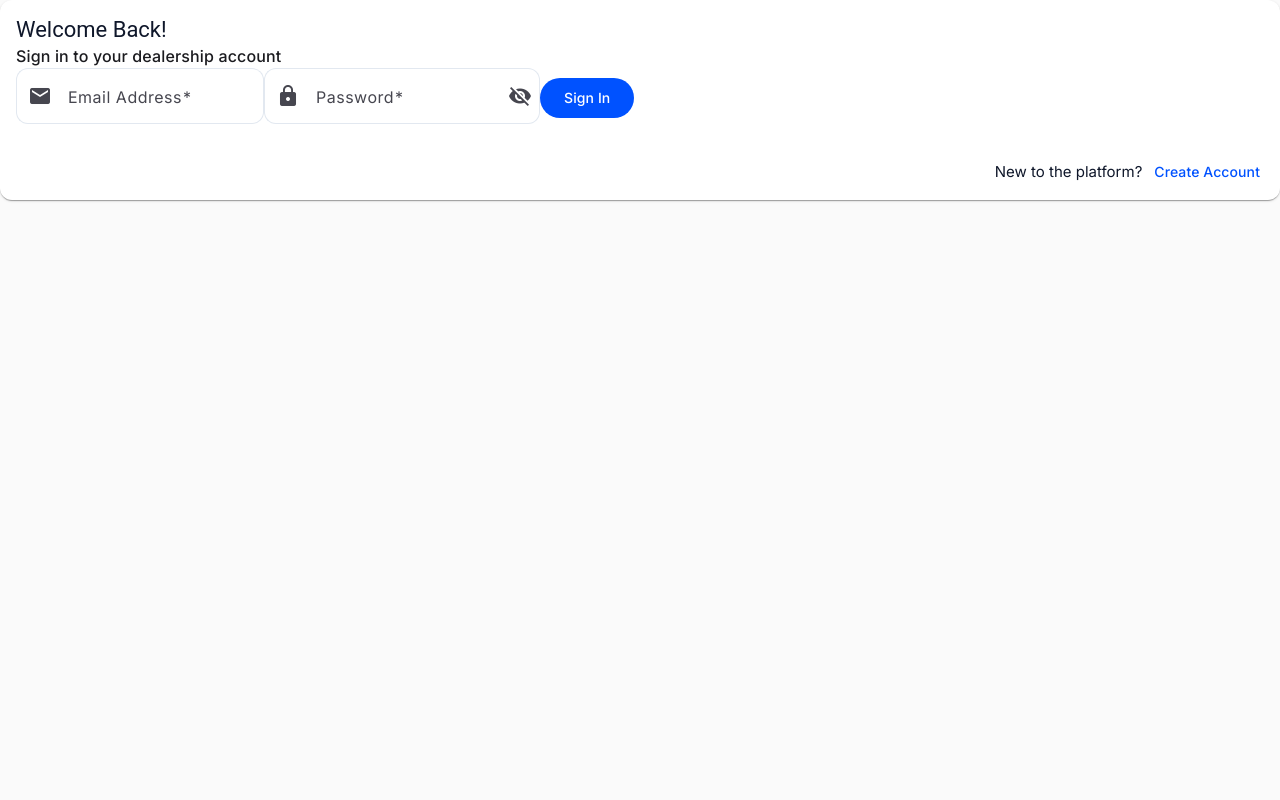
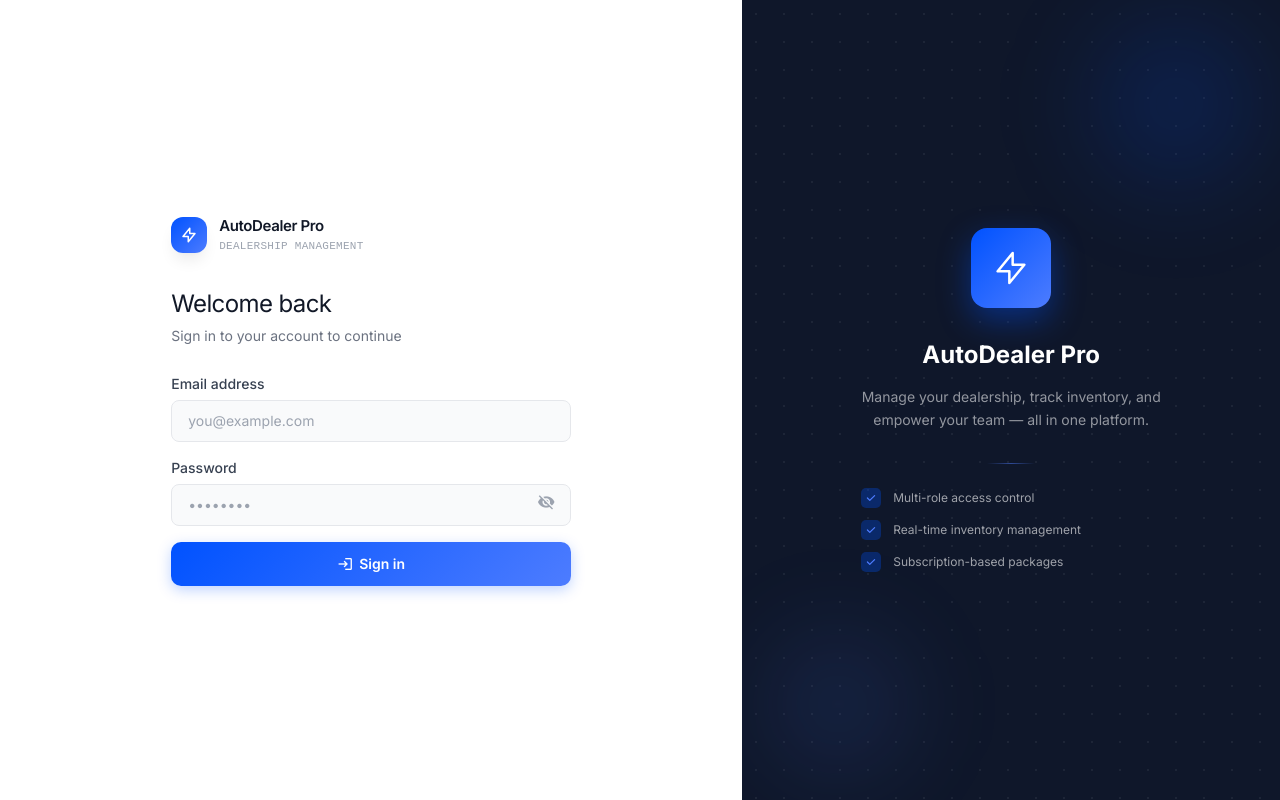
Before and after one commit to rupinmunjal/car-dealership-management, an Angular app in the folder src/main/webapp/: page /login in a window 1280 px wide. Built offline with nearby package versions, Linux system fonts and the light colour scheme.

Commit message:
feat: redesign authentication screens

```diff
--- a/src/main/webapp/src/app/app.routes.ts
+++ b/src/main/webapp/src/app/app.routes.ts
@@ -18,7 +18,7 @@ import { authGuard, publicOnlyGuard, roleGuard } from './guards/auth.guard';
 export const routes: Routes = [
   // ── Public routes ──────────────────────────────────────────
   { path: 'login', component: Login, canActivate: [publicOnlyGuard] },
-  { path: 'register', component: Register, canActivate: [publicOnlyGuard] },
+  { path: 'register', redirectTo: 'login' },
 
   // ── Role dashboard routes ──────────────────────────────────
   {
--- a/src/main/webapp/src/app/pages/login/login.css
+++ /dev/null
@@ -1,2 +0,0 @@
-/* Login page — relies on global auth styles */
-/* All styles in global: .auth-container, .auth-card, .auth-form, .submit-btn, etc. */
--- a/src/main/webapp/src/app/pages/login/login.html
+++ b/src/main/webapp/src/app/pages/login/login.html
@@ -1,49 +1,72 @@
-<div class="auth-container">
-  <mat-card class="auth-card">
-    <mat-card-header>
-      <mat-card-title>Welcome Back!</mat-card-title>
-      <mat-card-subtitle>Sign in to your dealership account</mat-card-subtitle>
-    </mat-card-header>
+<app-auth-shell>
+  <div class="page-enter">
 
-    <mat-card-content>
-      <form (ngSubmit)="onSubmit()" class="auth-form">
+    <!-- Brand wordmark -->
+    <div class="flex items-center gap-3 mb-8">
+      <div class="w-9 h-9 rounded-xl flex items-center justify-center flex-shrink-0 gradient-brand shadow-lg">
+        <svg class="w-[18px] h-[18px] text-white" fill="none" stroke="currentColor" viewBox="0 0 24 24">
+          <path stroke-linecap="round" stroke-linejoin="round" stroke-width="2" d="M13 10V3L4 14h7v7l9-11h-7z"/>
+        </svg>
+      </div>
+      <div>
+        <span class="text-[15px] font-semibold tracking-tight text-gray-900">AutoDealer Pro</span>
+        <p class="text-[11px] font-mono text-gray-400 tracking-wide uppercase">Dealership Management</p>
+      </div>
+    </div>
 
-        <mat-form-field appearance="outline" class="full-width">
-          <mat-label>Email Address</mat-label>
-          <input matInput type="email" [(ngModel)]="credentials.email" name="email" required
-                 placeholder="your.email@example.com">
-          <mat-icon matPrefix>email</mat-icon>
-          <mat-error>Valid email is required</mat-error>
-        </mat-form-field>
+    <!-- Heading -->
+    <h1 class="text-2xl font-display tracking-tight text-gray-900">Welcome back</h1>
+    <p class="mt-1.5 text-sm text-gray-500">Sign in to your account to continue</p>
 
-        <mat-form-field appearance="outline" class="full-width">
-          <mat-label>Password</mat-label>
-          <input matInput [type]="hidePassword ? 'password' : 'text'"
-                 [(ngModel)]="credentials.password" name="password" required>
-          <mat-icon matPrefix>lock</mat-icon>
-          <button mat-icon-button matSuffix type="button"
-                  (click)="hidePassword = !hidePassword"
-                  [attr.aria-label]="'Toggle password visibility'">
-            <mat-icon>{{ hidePassword ? 'visibility_off' : 'visibility' }}</mat-icon>
+    <!-- Form -->
+    <form (ngSubmit)="onSubmit()" class="mt-7 space-y-4">
+      <!-- Email -->
+      <div>
+        <label for="email" class="block text-sm font-medium text-gray-700 mb-1.5">Email address</label>
+        <input
+          id="email"
+          type="email"
+          [(ngModel)]="credentials.email"
+          name="email"
+          required
+          autocomplete="email"
+          placeholder="you@example.com"
+          class="input"
+        />
+      </div>
+
+      <!-- Password -->
+      <div>
+        <label for="password" class="block text-sm font-medium text-gray-700 mb-1.5">Password</label>
+        <div class="relative">
+          <input
+            id="password"
+            [type]="hidePassword ? 'password' : 'text'"
+            [(ngModel)]="credentials.password"
+            name="password"
+            required
+            autocomplete="current-password"
+            placeholder="••••••••"
+            class="input pr-11"
+          />
+          <button
+            type="button"
+            (click)="hidePassword = !hidePassword"
+            class="absolute right-3 top-1/2 -translate-y-1/2 p-1 text-gray-400 hover:text-gray-600 transition-colors rounded"
+            tabindex="-1"
+            [attr.aria-label]="hidePassword ? 'Show password' : 'Hide password'"
+          >
+            <mat-icon class="!text-[18px] leading-none !w-[18px] !h-[18px]">{{ hidePassword ? 'visibility_off' : 'visibility' }}</mat-icon>
           </button>
-        </mat-form-field>
+        </div>
+      </div>
 
-        <div *ngIf="error" class="error-message">
-          <mat-icon>error_outline</mat-icon>
-          <span>{{ error }}</span>
-        </div>
+      <!-- Error message -->
+      <app-alert type="error" [message]="error" [dismissible]="true" (dismissed)="error = ''" class="animate-[shake_0.3s_ease-in-out]"/>
 
-        <button mat-flat-button color="primary" type="submit"
-                class="full-width submit-btn" [disabled]="loading">
-          <mat-spinner *ngIf="loading" diameter="20" class="spinner-inline"></mat-spinner>
-          <span *ngIf="!loading">Sign In</span>
-        </button>
-      </form>
-    </mat-card-content>
+      <!-- Submit button -->
+      <app-btn type="submit" variant="primary" [loading]="loading" class="w-full" icon="login">Sign in</app-btn>
+    </form>
 
-    <mat-card-actions align="end">
-      <span class="muted">New to the platform?</span>
-      <a mat-button color="primary" routerLink="/register">Create Account</a>
-    </mat-card-actions>
-  </mat-card>
-</div>
+  </div>
+</app-auth-shell>
--- a/src/main/webapp/src/app/pages/register/register.css
+++ /dev/null
@@ -1,2 +0,0 @@
-/* Register page — relies on global auth styles */
-/* All styles in global: .auth-container, .auth-card, .auth-form, .submit-btn, etc. */
--- a/src/main/webapp/src/app/pages/register/register.html
+++ b/src/main/webapp/src/app/pages/register/register.html
@@ -1,57 +1,96 @@
-<div class="auth-container">
-  <mat-card class="auth-card">
-    <mat-card-header>
-      <mat-card-title>Create Account</mat-card-title>
-      <mat-card-subtitle>Join the dealership platform</mat-card-subtitle>
-    </mat-card-header>
+<app-auth-shell>
+  <div class="page-enter">
 
-    <mat-card-content>
-      <form (ngSubmit)="onSubmit()" class="auth-form">
+    <!-- Brand wordmark -->
+    <div class="flex items-center gap-3 mb-8">
+      <div class="w-9 h-9 rounded-xl flex items-center justify-center flex-shrink-0 gradient-brand shadow-lg">
+        <svg class="w-[18px] h-[18px] text-white" fill="none" stroke="currentColor" viewBox="0 0 24 24">
+          <path stroke-linecap="round" stroke-linejoin="round" stroke-width="2" d="M13 10V3L4 14h7v7l9-11h-7z"/>
+        </svg>
+      </div>
+      <div>
+        <span class="text-[15px] font-semibold tracking-tight text-gray-900">AutoDealer Pro</span>
+        <p class="text-[11px] font-mono text-gray-400 tracking-wide uppercase">Dealership Management</p>
+      </div>
+    </div>
 
-        <mat-form-field appearance="outline" class="full-width">
-          <mat-label>Email Address</mat-label>
-          <input matInput type="email" [(ngModel)]="user.email" name="email" required
-                 placeholder="your.email@example.com">
-          <mat-icon matPrefix>email</mat-icon>
-          <mat-error>Valid email is required</mat-error>
-        </mat-form-field>
+    <!-- Heading -->
+    <h1 class="text-2xl font-display tracking-tight text-gray-900">Create your account</h1>
+    <p class="mt-1.5 text-sm text-gray-500">Join your dealership platform today</p>
 
-        <mat-form-field appearance="outline" class="full-width">
-          <mat-label>Password</mat-label>
-          <input matInput [type]="hidePassword ? 'password' : 'text'"
-                 [(ngModel)]="user.password" name="password" required minlength="6">
-          <mat-icon matPrefix>lock</mat-icon>
-          <button mat-icon-button matSuffix type="button"
-                  (click)="hidePassword = !hidePassword"
-                  [attr.aria-label]="'Toggle password visibility'">
-            <mat-icon>{{ hidePassword ? 'visibility_off' : 'visibility' }}</mat-icon>
+    <!-- Form -->
+    <form (ngSubmit)="onSubmit()" class="mt-7 space-y-4">
+      <!-- Email -->
+      <div>
+        <label for="email" class="block text-sm font-medium text-gray-700 mb-1.5">Email address</label>
+        <input
+          id="email"
+          type="email"
+          [(ngModel)]="user.email"
+          name="email"
+          required
+          autocomplete="email"
+          placeholder="you@example.com"
+          class="input"
+        />
+      </div>
+
+      <!-- Password -->
+      <div>
+        <label for="password" class="block text-sm font-medium text-gray-700 mb-1.5">Password</label>
+        <div class="relative">
+          <input
+            id="password"
+            [type]="hidePassword ? 'password' : 'text'"
+            [(ngModel)]="user.password"
+            name="password"
+            required
+            minlength="6"
+            autocomplete="new-password"
+            placeholder="At least 6 characters"
+            class="input pr-11"
+          />
+          <button
+            type="button"
+            (click)="hidePassword = !hidePassword"
+            class="absolute right-3 top-1/2 -translate-y-1/2 p-1 text-gray-400 hover:text-gray-600 transition-colors rounded"
+            tabindex="-1"
+            [attr.aria-label]="hidePassword ? 'Show password' : 'Hide password'"
+          >
+            <mat-icon class="!text-[18px] leading-none !w-[18px] !h-[18px]">{{ hidePassword ? 'visibility_off' : 'visibility' }}</mat-icon>
           </button>
-          <mat-hint>At least 6 characters</mat-hint>
-        </mat-form-field>
+        </div>
+      </div>
 
-        <mat-form-field appearance="outline" class="full-width">
-          <mat-label>Confirm Password</mat-label>
-          <input matInput [type]="hidePassword ? 'password' : 'text'"
-                 [(ngModel)]="user.confirmPassword" name="confirmPassword" required>
-          <mat-icon matPrefix>check_circle</mat-icon>
-        </mat-form-field>
+      <!-- Confirm Password -->
+      <div>
+        <label for="confirmPassword" class="block text-sm font-medium text-gray-700 mb-1.5">Confirm password</label>
+        <input
+          id="confirmPassword"
+          [type]="hidePassword ? 'password' : 'text'"
+          [(ngModel)]="user.confirmPassword"
+          name="confirmPassword"
+          required
+          autocomplete="new-password"
+          placeholder="Re-enter your password"
+          class="input"
+        />
+      </div>
 
-        <div *ngIf="error" class="error-message">
-          <mat-icon>error_outline</mat-icon>
-          <span>{{ error }}</span>
-        </div>
+      <!-- Error -->
+      <app-alert type="error" [message]="error" [dismissible]="true" (dismissed)="error = ''"/>
 
-        <button mat-flat-button color="primary" type="submit"
-                class="full-width submit-btn" [disabled]="loading">
-          <mat-spinner *ngIf="loading" diameter="20" class="spinner-inline"></mat-spinner>
-          <span *ngIf="!loading">Create Account</span>
-        </button>
-      </form>
-    </mat-card-content>
+      <!-- Submit -->
+      <app-btn type="submit" variant="primary" [loading]="loading" class="w-full" icon="person_add">Create account</app-btn>
+    </form>
 
-    <mat-card-actions align="end">
-      <span class="muted">Already have an account?</span>
-      <a mat-button color="primary" routerLink="/login">Sign In</a>
-    </mat-card-actions>
-  </mat-card>
-</div>
+    <!-- Sign in link -->
+    <p class="mt-7 text-center text-sm text-gray-500">
+      Already have an account?
+      <a routerLink="/login" class="ml-1 font-semibold text-brand-600 hover:text-brand-700 hover:underline underline-offset-2 transition-colors">
+        Sign in
+      </a>
+    </p>
+
+  </div>
+</app-auth-shell>
```
Also changed, not shown: src/main/webapp/src/app/pages/login/login.ts (+4 -10 lines), src/main/webapp/src/app/pages/register/register.ts (+3 -9 lines), 2 other files (tests, documents, lock files or other folders).
